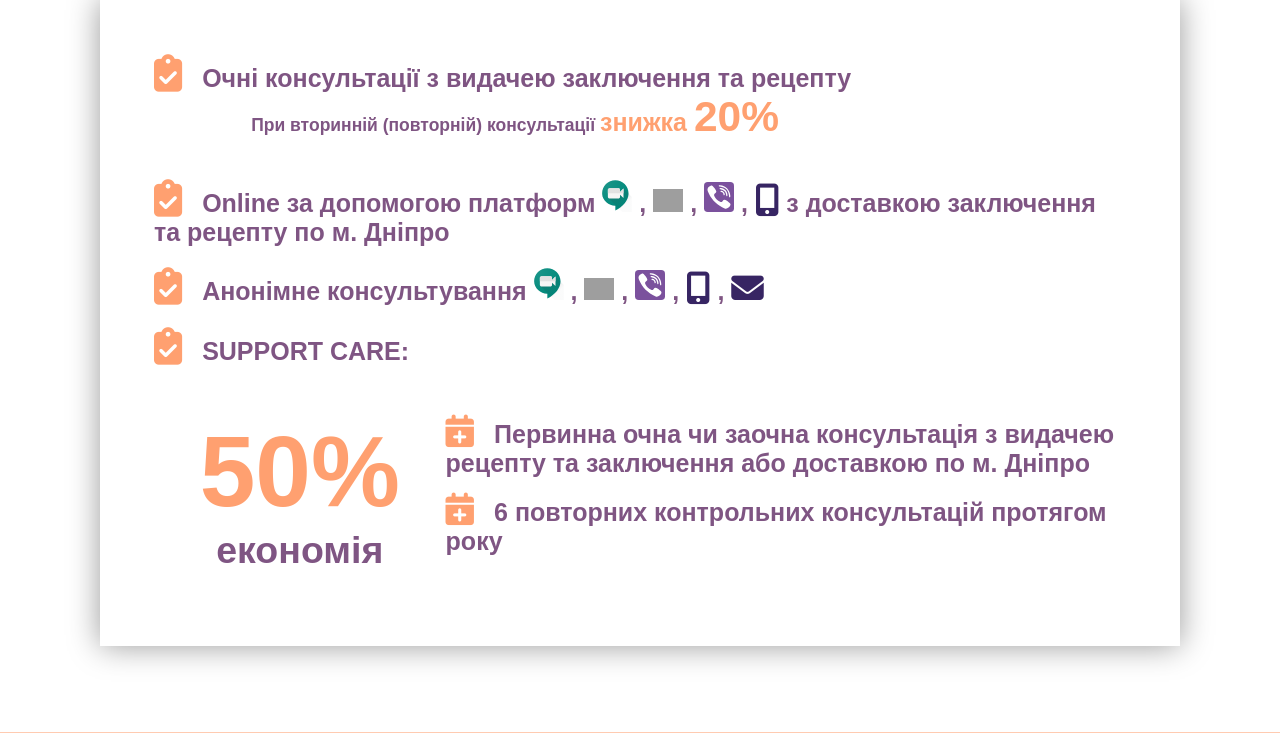
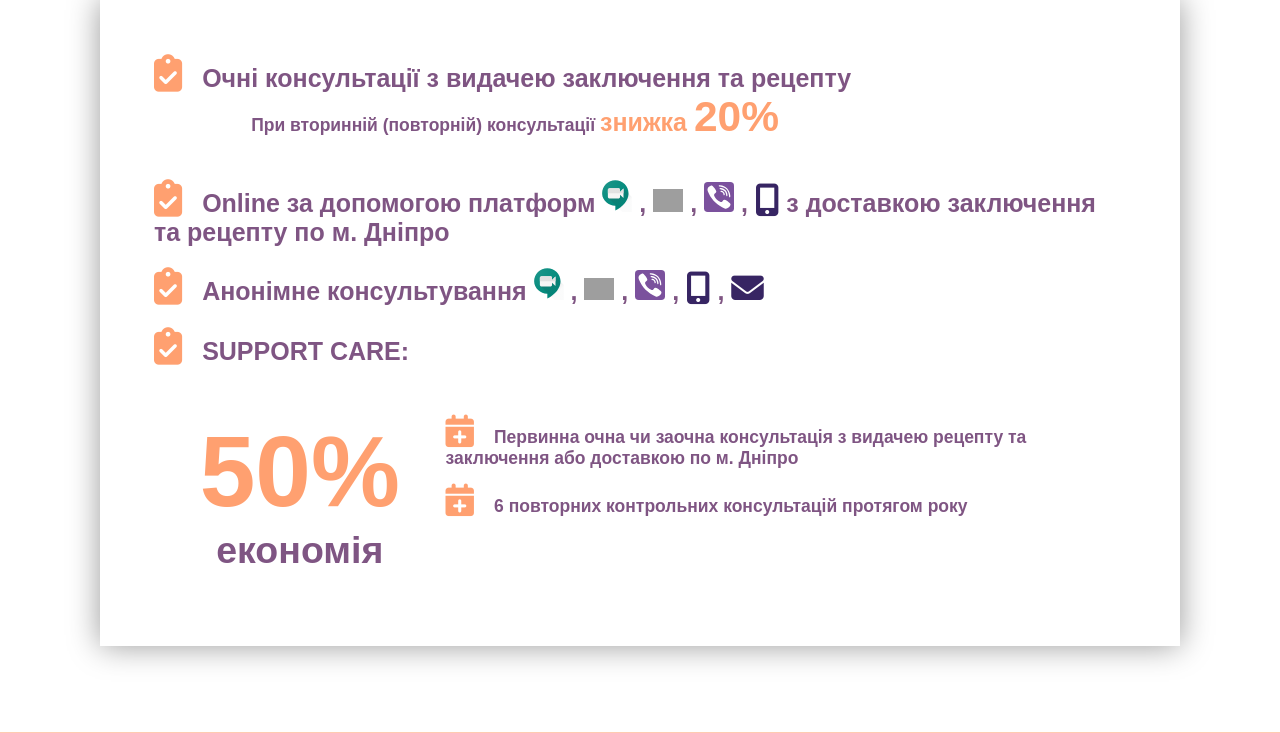
Before and after one commit to aquamarinewave/test.dr, a PHP site: page / in a window 1280 px wide. Shown: the part 1330-2063 px from the top of the page. Run offline with PHP 8.4, Linux system fonts and the light colour scheme; some libraries are stand-ins or nearby versions; grey boxes are pictures that could not be loaded.

Commit message:
Update style.css

```diff
--- a/style.css
+++ b/style.css
@@ -273,6 +273,9 @@ h2 {
     font-size: 1.7rem;
 }
 
+.discount-info li {
+    font-size: 0.7rem;
+}
 
 .consultations li {
     padding-bottom: 2%;
```
